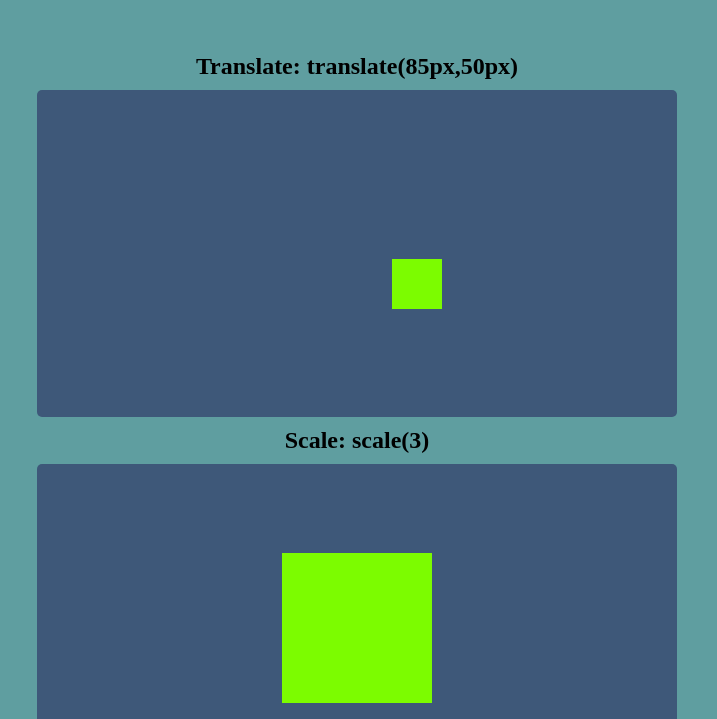
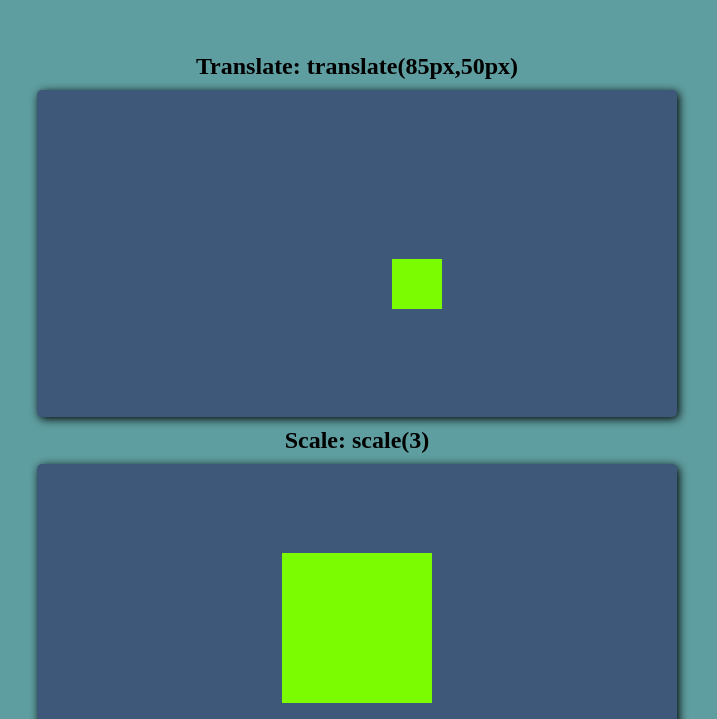
Before and after one commit to Vivekgpta/Transform-Box, a plain HTML site: page index.html in a window 1280 px wide. Shown: the part 81-800 px from the top of the page, without its empty margins (283-1000 px from the left). Drawn offline with Linux system fonts and the light colour scheme.

Commit message:
Update style.css

```diff
--- a/style.css
+++ b/style.css
@@ -26,6 +26,7 @@ h1{
     display: flex;
     justify-content: center;
     align-items: center;
+    box-shadow: 2px 2px 10px black;
 }
 .box1{
     width: 50px;
```
